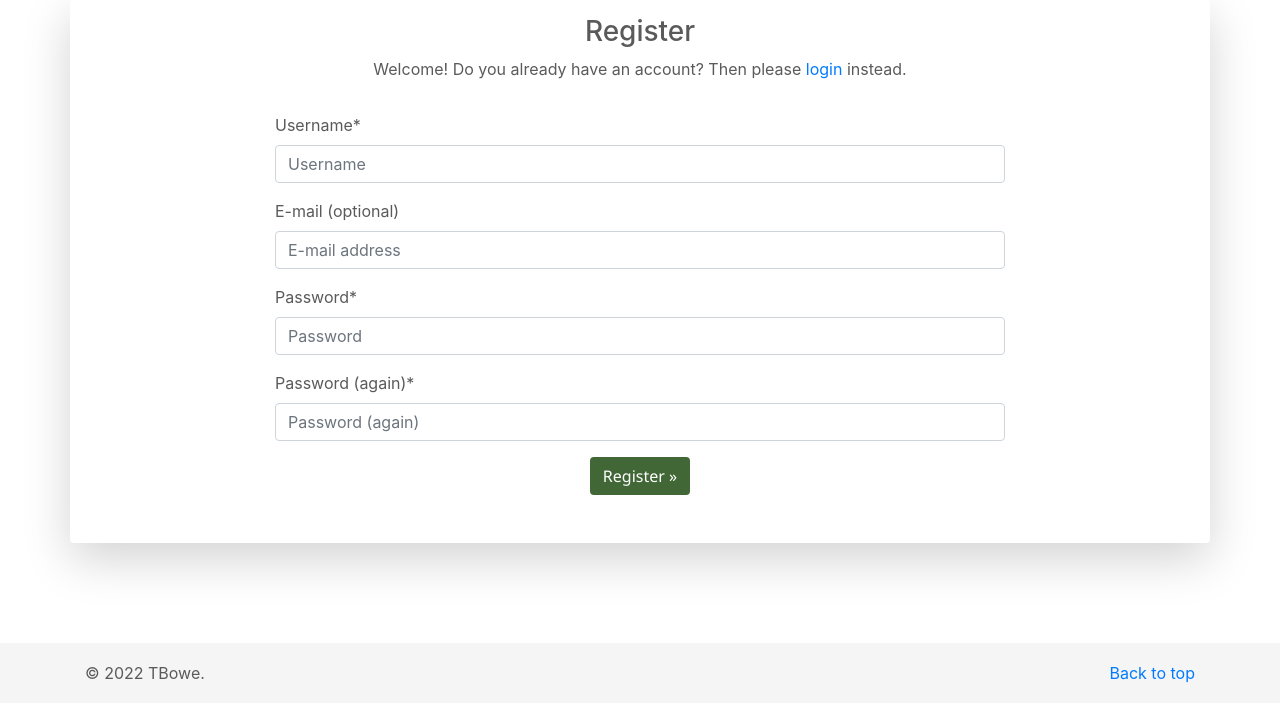
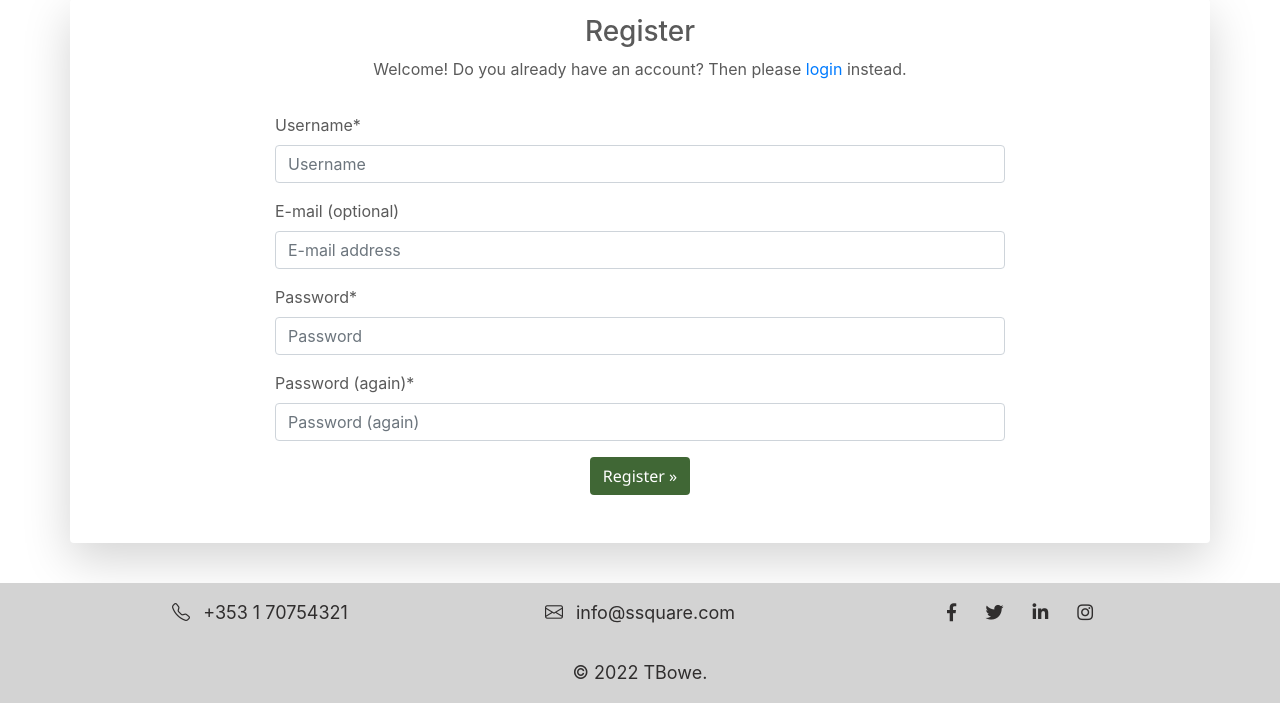
Before and after one commit to teresabowe/booking-system, a Django app: page /accounts/signup/ in a window 1280 px wide. Shown: the part 97-800 px from the top of the page. Run offline with Django 3.2, Linux system fonts and the light colour scheme; some libraries are stand-ins or nearby versions.

Commit message:
style: update footer with contact details

```diff
--- a/static/css/carousel.css
+++ b/static/css/carousel.css
@@ -27,6 +27,10 @@ body {
     color:white;
     font-weight: 400;
     font-family: "Segoe UI", Roboto, Arial;
+  }
+
+  .btn.icons {
+    background-color: transparent;
   }
 
   .btn:hover {
@@ -143,11 +147,16 @@ body {
   }
   .footer {
     position: absolute;
+    font-size: 18px;
     bottom: 0;
     width: 100%;
-    height: 60px; /* Set the fixed height of the footer here */
     line-height: 60px; /* Vertically center the text there */
-    background-color: #f5f5f5;
+    background-color: lightgrey;
+    color: rgb(48, 46, 46);
+  }
+
+ .footer a {
+    color:rgb(48, 46, 46)
   }
 
   /* Table style
--- a/templates/base.html
+++ b/templates/base.html
@@ -17,6 +17,9 @@
 
     <!-- Bootstrap icons -->
     <link rel="stylesheet" href="https://cdn.jsdelivr.net/npm/bootstrap-icons@1.9.1/font/bootstrap-icons.css">
+
+    <!-- Fontawesome icons -->
+    <link rel="stylesheet" href="https://use.fontawesome.com/releases/v5.7.0/css/all.css" integrity="sha384-lZN37f5QGtY3VHgisS14W3ExzMWZxybE1SJSEsQp9S+oqd12jhcu+A56Ebc1zFSJ" crossorigin="anonymous">
 
     <!-- Custom styles for this template -->
     <link rel="stylesheet" href="{% static 'css/carousel.css' %}">
@@ -91,8 +94,41 @@
 <!-- FOOTER -->
   <footer class="footer">
     <div class="container">
-          <p class="float-right"><a href="{% url 'home' %}">Back to top</a></p>
-          <p>&copy; 2022 TBowe.</p>
+      <div class="row">
+        <div class="col-md-4 text-center">
+          <!-- Phone -->
+        <i class="mr-2 bi bi-telephone"></i>
+        <a href="tel:353-1-70754321">+353 1 70754321</a>
+        </div>
+        <div class="col-md-4 text-center">
+          <!-- Email -->
+          <i class="mr-2 bi bi-envelope"></i>
+          <a href="mailto:info@ssquare.com" target="_blank" rel="noopener noreferrer">info@ssquare.com</a>
+        </div>
+        <div class="col-md-4 text-center">
+          <!-- Facebook -->
+          <a href="https://facebook.com" target="_blank" rel="noopener"
+                        aria-label="Visit our Facebook page (opens in a new tab)">
+                        <i class="mr-4 fab fa-facebook-f"></i></a>
+          <!-- Twitter -->
+          <a href="https://twitter.com" target="_blank" rel="noopener"
+                        aria-label="Visit our Twitter page (opens in a new tab)">
+                        <i class="mr-4 fab fa-twitter"></i></a>
+          <!-- Linkedin -->
+          <a href="https://Linkedin.com" target="_blank" rel="noopener"
+                        aria-label="Visit our Linkedin page (opens in a new tab)">
+                        <i class="mr-4 fab fa-linkedin-in"></i></a>
+          <!-- Instagram -->
+          <a href="https://instagram.com" target="_blank" rel="noopener"
+                        aria-label="Visit our Instagram page (opens in a new tab)">
+                        <i class="fab fa-instagram"></i></a>
+        </div>
+      </div>
+     <div class="row">
+        <div class="col-md-12 text-center">
+          <a>&copy; 2022 TBowe.</a>
+        </div>
+      </div>
     </div>
   </footer>
   <script>
```
Lines whose indentation alone changed are shown as unchanged.
